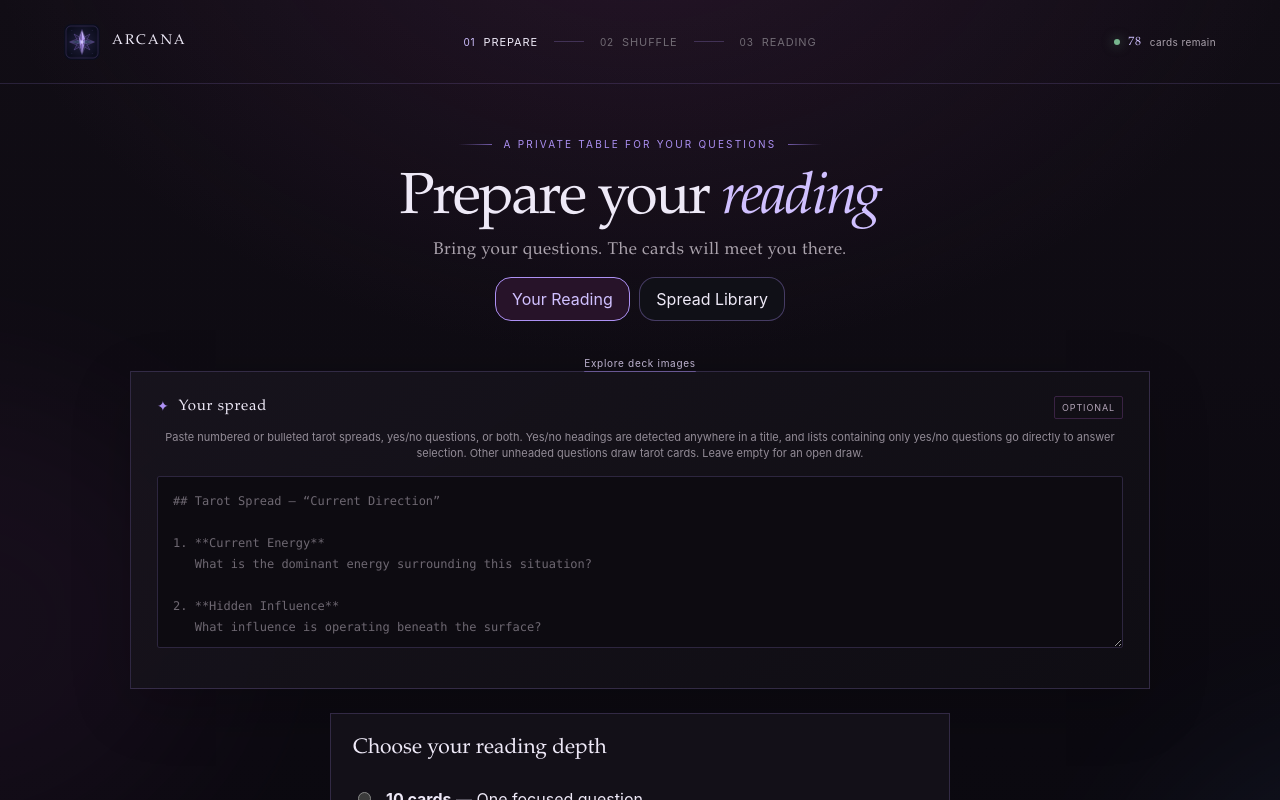
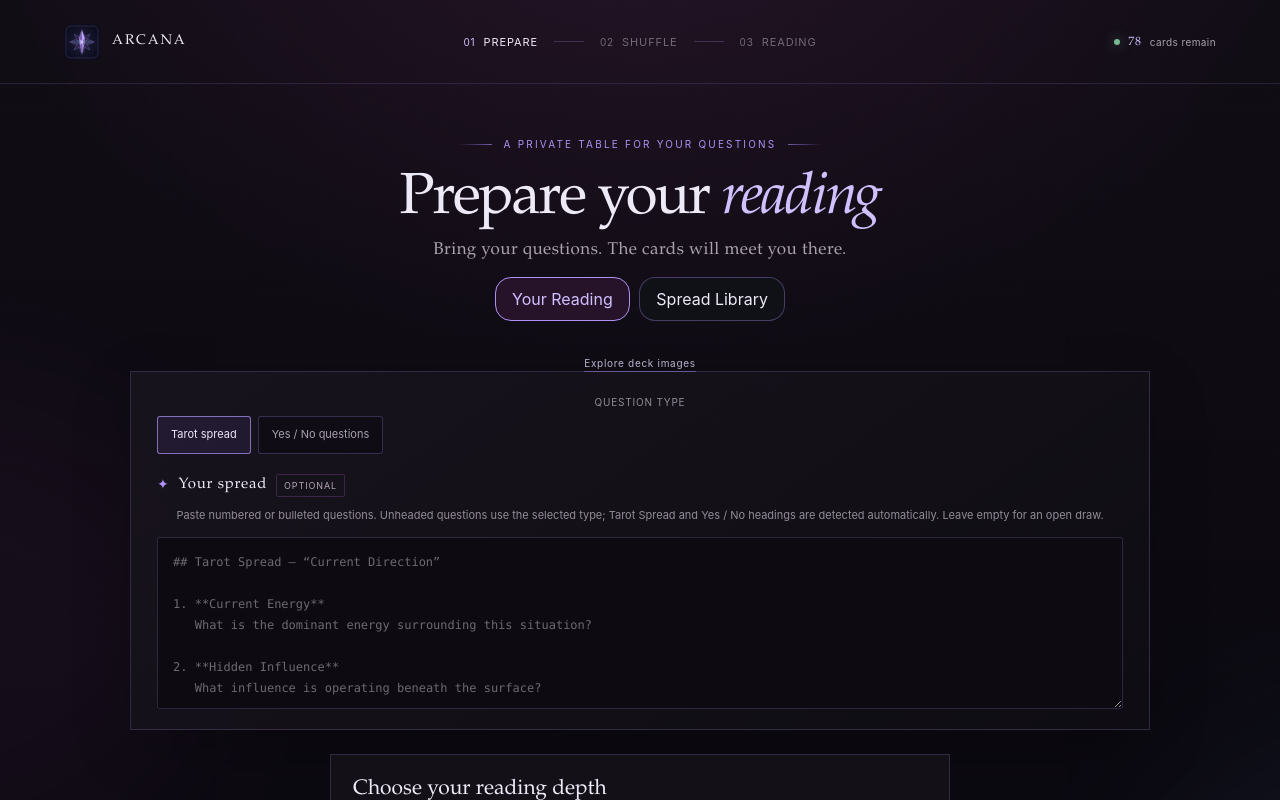
Before and after one commit to mikenightengale/arcana, a React (Vite) app: page / in a window 1280 px wide. Shown: the top 800 px of the page. Built offline with nearby package versions, Linux system fonts and the light colour scheme.

Commit message:
feat: enhance question type handling in readings and update parsing logic

```diff
--- a/src/App.tsx
+++ b/src/App.tsx
@@ -178,7 +178,7 @@ function App() {
     }
   }, [showShuffleHelp, state?.stage])
 
-  const parsed = useMemo(() => state?.spread?.presetId ? state.spread : state?.sourceText.trim() ? parseSpread(state.sourceText) : null, [state?.sourceText, state?.spread])
+  const parsed = useMemo(() => state?.spread?.presetId ? state.spread : state?.sourceText.trim() ? parseSpread(state.sourceText, state.questionType ?? 'tarot', state.questionType == null) : null, [state?.sourceText, state?.spread, state?.questionType])
   const count = parsed ? parsed.positions.filter((position) => position.type !== 'yes-no').length : (state?.drawCount ?? 20)
   const remaining = state ? remainingCards(state.deck) : 78
   const deckStatus = remaining <= 13 ? 'critical' : remaining <= 26 ? 'low' : 'normal'
@@ -195,8 +195,18 @@ function App() {
   function onSpreadChange(sourceText: string) {
     const current = stateRef.current
     if (!current) return
-    const spread = sourceText.trim() ? parseSpread(sourceText) : null
+    const spread = sourceText.trim() ? parseSpread(sourceText, current.questionType ?? 'tarot', current.questionType == null) : null
     const next = { ...current, sourceText, spread, preparationMode: 'custom' as const, drawCount: spread ? spread.positions.filter((position) => position.type !== 'yes-no').length : 20 }
+    stateRef.current = next
+    setState(next)
+    setToast(null)
+  }
+
+  function onQuestionTypeChange(questionType: 'tarot' | 'yes-no') {
+    const current = stateRef.current
+    if (!current || current.questionType === questionType) return
+    const spread = current.sourceText.trim() ? parseSpread(current.sourceText, questionType, false) : null
+    const next = { ...current, questionType, spread, drawCount: spread ? spread.positions.filter((position) => position.type !== 'yes-no').length : current.drawCount }
     stateRef.current = next
     setState(next)
     setToast(null)
@@ -337,13 +347,13 @@ function App() {
 
   function newReading() {
     if (!state) return
-    update({ stage: 'setup', preparationMode: 'custom', shuffleStatus: undefined, spread: null, reading: null, yesNoAnswers: {}, sourceText: '', drawCount: 20 })
+    update({ stage: 'setup', preparationMode: 'custom', questionType: 'tarot', shuffleStatus: undefined, spread: null, reading: null, yesNoAnswers: {}, sourceText: '', drawCount: 20 })
   }
 
   function resetDeck() {
     if (!state || !manifest) return
     releaseShuffle()
-    update({ deck: createReadyDeck(manifest.cards), stage: 'setup', preparationMode: 'custom', shuffleStatus: undefined, spread: null, reading: null, yesNoAnswers: {}, drawCount: 20, sourceText: '' })
+    update({ deck: createReadyDeck(manifest.cards), stage: 'setup', preparationMode: 'custom', questionType: 'tarot', shuffleStatus: undefined, spread: null, reading: null, yesNoAnswers: {}, drawCount: 20, sourceText: '' })
   }
 
   async function copyReading() {
@@ -396,16 +406,24 @@ function App() {
           <p className="intro">Bring your questions. The cards will meet you there.</p>
 
           <div className="preparation-modes" role="group" aria-label="Choose a spread">
-            {([['custom', 'Your Reading'], ['library', 'Spread Library']] as const).map(([mode, label]) => <button type="button" key={mode} aria-pressed={(state.preparationMode === 'library' ? 'library' : 'custom') === mode} onClick={() => { if ((state.preparationMode === 'library' ? 'library' : 'custom') !== mode) update({ preparationMode: mode, spread: null, sourceText: '', drawCount: 20 }) }}>{label}</button>)}
+            {([['custom', 'Your Reading'], ['library', 'Spread Library']] as const).map(([mode, label]) => <button type="button" key={mode} aria-pressed={(state.preparationMode === 'library' ? 'library' : 'custom') === mode} onClick={() => { if ((state.preparationMode === 'library' ? 'library' : 'custom') !== mode) update({ preparationMode: mode, questionType: 'tarot', spread: null, sourceText: '', drawCount: 20 }) }}>{label}</button>)}
           </div>
           {state.preparationMode === 'library' && <SpreadLibrary spread={state.spread} onSelect={spread => update({ spread, sourceText: '', drawCount: spread.positions.length })} onBegin={beginShuffle} cardBackUrl={cardBackUrl} />}
           <a className="crystal-gallery-link" href={galleryPath()}>Explore deck images</a>
           <div className={`setup-grid ${state.preparationMode === 'library' ? 'library-deck-grid' : ''}`}>
             {state.preparationMode !== 'library' &&
             <section className="spread-panel panel">
-              <label className="panel-label" htmlFor="spread-input"><span className="label-mark">✦</span> Your spread <small>OPTIONAL</small></label>
-              <p className="field-hint">Paste numbered or bulleted tarot spreads, yes/no questions, or both. Yes/no headings are detected anywhere in a title, and lists containing only yes/no questions go directly to answer selection. Other unheaded questions draw tarot cards. Leave empty for an open draw.</p>
-              <textarea id="spread-input" value={state.sourceText} onChange={(event) => onSpreadChange(event.target.value)} placeholder={'## Tarot Spread — “Current Direction”\n\n1. **Current Energy**\n   What is the dominant energy surrounding this situation?\n\n2. **Hidden Influence**\n   What influence is operating beneath the surface?'} spellCheck={false} />
+              <fieldset className="question-mode">
+                <legend>Question type</legend>
+                <label><input type="radio" name="question-mode" value="tarot" checked={(state.questionType ?? 'tarot') === 'tarot'} onChange={() => onQuestionTypeChange('tarot')} /><span>Tarot spread</span></label>
+                <label><input type="radio" name="question-mode" value="yes-no" checked={state.questionType === 'yes-no'} onChange={() => onQuestionTypeChange('yes-no')} /><span>Yes / No questions</span></label>
+              </fieldset>
+              <div className="spread-heading">
+                <label className="panel-label" htmlFor="spread-input"><span className="label-mark">✦</span> {state.questionType === 'yes-no' ? 'Your Yes / No questions' : 'Your spread'} <small>OPTIONAL</small></label>
+                {state.sourceText.length > 0 && <button type="button" className="text-button clear-spread" onClick={() => { onSpreadChange(''); document.getElementById('spread-input')?.focus() }}>Clear</button>}
+              </div>
+              <p className="field-hint">Paste numbered or bulleted questions. Unheaded questions use the selected type; Tarot Spread and Yes / No headings are detected automatically. Leave empty for an open draw.</p>
+              <textarea id="spread-input" value={state.sourceText} onChange={(event) => onSpreadChange(event.target.value)} placeholder={state.questionType === 'yes-no' ? '1. Is this the right time?\n2. Will this plan work?' : '## Tarot Spread — “Current Direction”\n\n1. **Current Energy**\n   What is the dominant energy surrounding this situation?\n\n2. **Hidden Influence**\n   What influence is operating beneath the surface?'} spellCheck={false} />
               {state.sourceText.trim() && <div className={`parse-status ${parsed ? 'valid' : 'invalid'}`} role="status">
                 <span aria-hidden="true">{parsed ? '✓' : '!'}</span>
                 {parsed ? `${parsed.positions.length} ${parsed.positions.length === 1 ? 'question' : 'questions'} detected` : 'No numbered or bulleted questions detected yet'}
--- a/src/spreads.css
+++ b/src/spreads.css
@@ -2,6 +2,14 @@
 .preparation-modes { justify-content: center; }
 .preparation-modes button, .spread-filters button, .spread-position-list button { border: 1px solid var(--border); border-radius: 1rem; padding: .7rem 1rem; background: var(--bg-panel); color: var(--ivory); cursor: pointer; font: inherit; }
 .preparation-modes button[aria-pressed=true], .spread-filters button[aria-pressed=true], .spread-position-list button[aria-pressed=true] { background: var(--plum-deep); border-color: var(--lavender); color: var(--lavender-bright); }
+.question-mode { display: flex; flex-wrap: wrap; gap: 7px; margin: 0 0 20px; padding: 0; border: 0; }
+.question-mode legend { width: 100%; margin-bottom: 8px; color: #938c97; font-size: 10px; letter-spacing: .08em; text-transform: uppercase; }
+.question-mode label { position: relative; cursor: pointer; }
+.question-mode input { position: absolute; width: 1px; height: 1px; opacity: 0; }
+.question-mode label span { display: block; min-height: 38px; padding: 10px 13px; border: 1px solid rgba(173,145,244,.25); border-radius: 3px; color: #aaa1b1; background: rgba(11,9,17,.55); font-size: 11px; }
+.question-mode input:checked + span { border-color: rgba(173,145,244,.72); color: var(--ivory); background: rgba(80,58,128,.2); }
+.question-mode input:focus-visible + span { outline: 2px solid var(--lavender-bright); outline-offset: 3px; }
+.question-mode label:hover span { border-color: rgba(173,145,244,.58); color: var(--lavender-bright); }
 .spread-library { padding: clamp(1rem,3vw,2.5rem); margin: 2rem 0; text-align: left; }
 .spread-library h2, .spread-position-detail h3 { font-family: var(--font-display); color: var(--ivory); }
 .spread-library-grid { display: grid; grid-template-columns: repeat(auto-fit,minmax(min(100%,260px),1fr)); gap: 1rem; }
--- a/src/tarot/parser.ts
+++ b/src/tarot/parser.ts
@@ -24,7 +24,7 @@ const isYesNoQuestion = (question: string) => /^(?:am|are|can|could|did|do|does|
 // after the separator without changing slashes inside the question itself.
 const numberedPattern = /^\s*(\d+)\s*\\*[.)/](?:\s*[\\/])*\s+(.+)$/
 
-export function parseSpread(input: string, defaultType: QuestionType = 'tarot'): TarotSpread | null {
+export function parseSpread(input: string, defaultType: QuestionType = 'tarot', inferBinary = true): TarotSpread | null {
   const lines = input.replace(/\r\n?/g, '\n').split('\n')
   const sections: { title?: string; positions: TarotPosition[]; explicitTarot: boolean }[] = []
   let type = defaultType
@@ -143,7 +143,7 @@ export function parseSpread(input: string, defaultType: QuestionType = 'tarot'):
   const multiple = sections.length > 1
   // Infer manual answers only when every untyped question has yes/no phrasing.
   // An explicit Tarot heading always keeps the card-drawing workflow.
-  const inferredYesNo = defaultType === 'tarot'
+  const inferredYesNo = inferBinary && defaultType === 'tarot'
     && sections.every((section) => section.positions.every((position) => isYesNoQuestion(position.question)))
   const normalized = sections.flatMap((section) => section.positions.map((position) => ({
     ...position,
```
Also changed, not shown: 1 other file (tests, documents, lock files or other folders).
